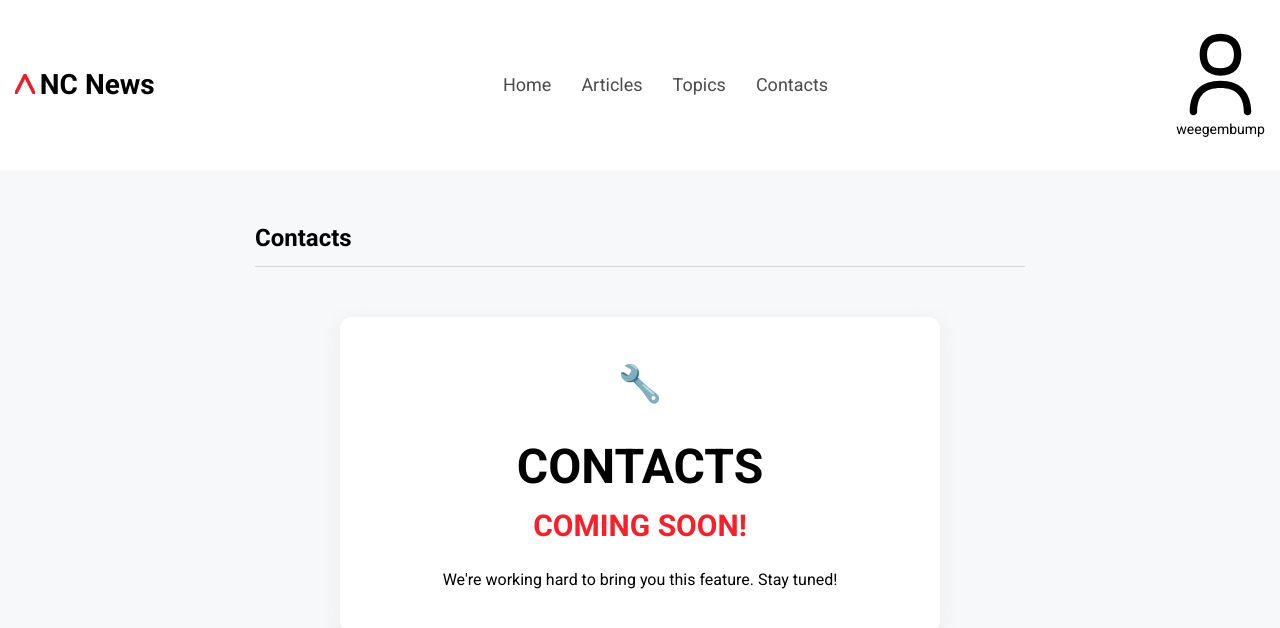
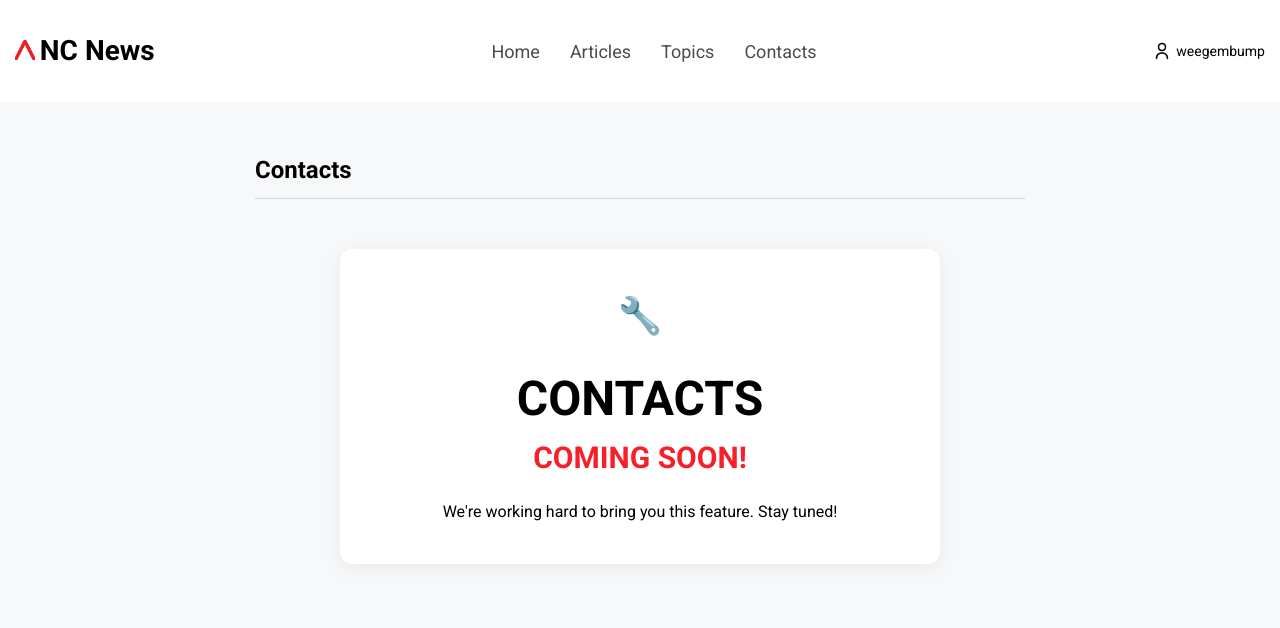
Before and after one commit to erascu/nc-news, a React (Vite) app: page /contacts in a window 1280 px wide. Shown: the top 628 px of the page. Built offline with nearby package versions, Linux system fonts and the light colour scheme.

Commit message:
add burger menu and some styling

```diff
--- a/src/components/Header.jsx
+++ b/src/components/Header.jsx
@@ -1,5 +1,6 @@
 import { useState } from "react";
 import { Link } from "react-router";
+import BurgerMenu from "./BurgerMenu/BurgerMenu";
 import {
   Menubar,
   MenubarContent,
@@ -21,7 +22,10 @@ function Header({ setDropMenu }) {
             <img src="/nc-logo.png" alt="nc news logo" />
             <h1>NC News</h1>
           </Link>
-          <nav>
+          <div className="md:hidden">
+            <BurgerMenu setDropMenu={setDropMenu} />
+          </div>
+          <nav className="hidden md:block">
             <ul>
               <li>
                 <Link to="/">Home</Link>
@@ -50,8 +54,8 @@ function Header({ setDropMenu }) {
               </li>
             </ul>
           </nav>
-          <div className="user-block">
-            <img src="/user.svg" alt="user" />
+          <div className="items-center cursor-pointer hidden md:flex">
+            <img className="h-[18px] mr-[5px]" src="/user.svg" alt="user" />
             <p>weegembump</p>
           </div>
         </div>
```
